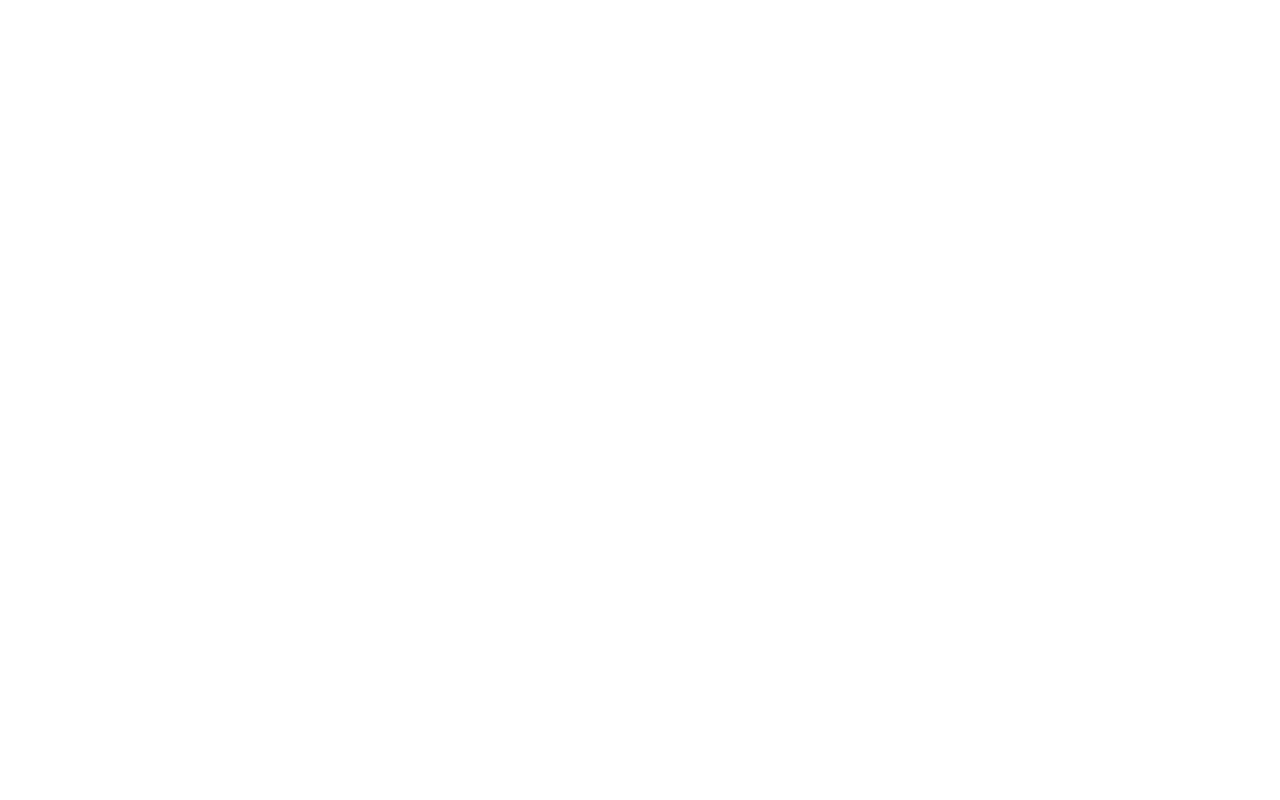
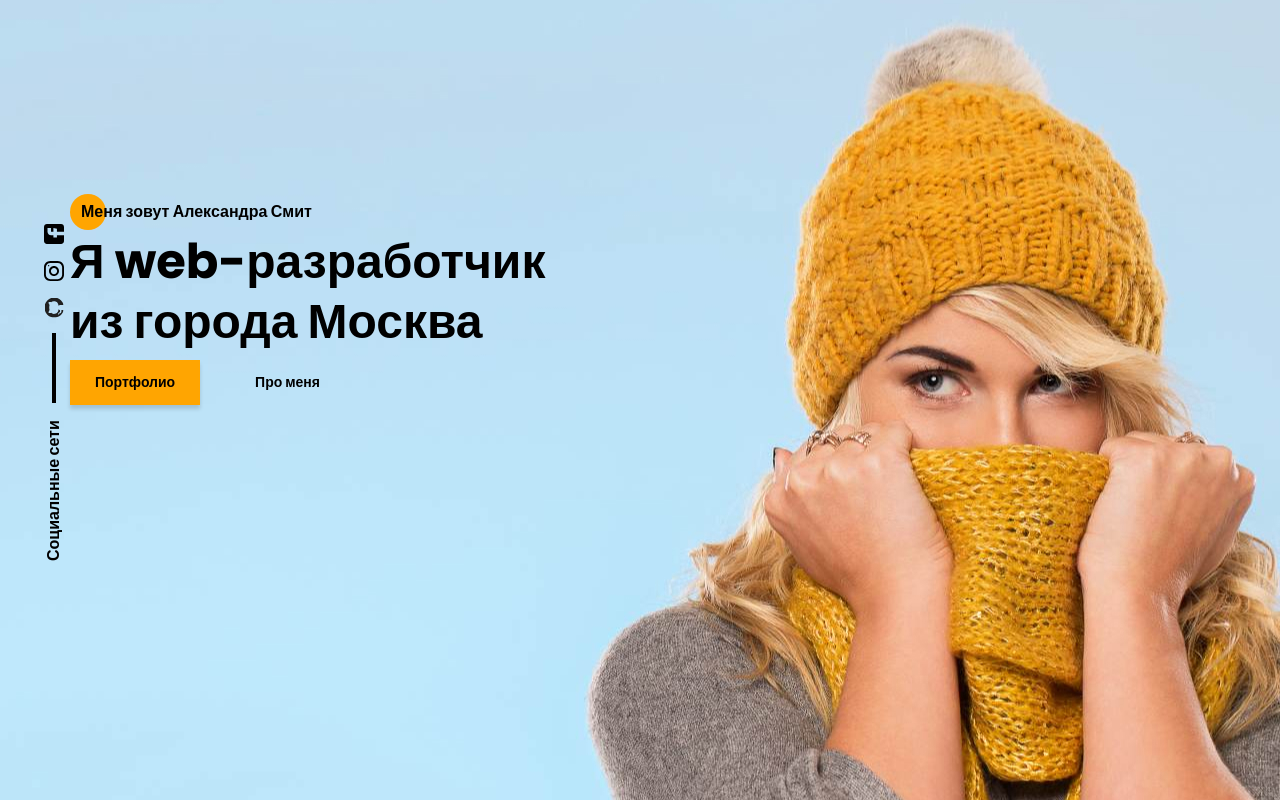
Before and after one commit to AliyevSadiq/portfolio-testing-frontend, a website: page src/index.html in a window 1280 px wide. Drawn offline with nearby package versions, Linux system fonts and the light colour scheme; files that its build step writes are made by us from their sources; files whose address does not match are found by name.

Commit message:
add promo section

```diff
--- a/src/assets/sass/base/_mixins.scss
+++ b/src/assets/sass/base/_mixins.scss
@@ -0,0 +1,14 @@
+@mixin beforeCircle{
+  &:before{
+    content: "";
+    position: absolute;
+    z-index: -1;
+    top: -25%;
+    left: 0;
+    display: block;
+    width: 36px;
+    height: 36px;
+    border-radius: 100%;
+    background-color: $main-color;
+  }
+}
--- a/src/assets/sass/base/_variables.scss
+++ b/src/assets/sass/base/_variables.scss
@@ -0,0 +1,2 @@
+$main-color: #FFA501;
+$black-color: #000;
--- /dev/null
+++ b/src/assets/sass/blocks/_buttons.scss
@@ -0,0 +1,7 @@
+.btn{
+  height: 45px;
+
+  background: $main-color;
+  padding: 12px 25px;
+  box-shadow: 0px 4px 4px rgba(0, 0, 0, 0.15);
+}
--- /dev/null
+++ b/src/assets/sass/blocks/_promo.scss
@@ -0,0 +1,30 @@
+.promo{
+  min-height: 100vh;
+  background: url("../img/main_bg.jpg") no-repeat 50% / cover;
+  padding-top: 200px;
+  &__title{
+    position: relative;
+    padding-left: 11px;
+    z-index: 1;
+    @include beforeCircle()
+  }
+  &__subtitle{
+    width: 532px;
+  }
+  &__btns{
+    display: flex;
+    width: 250px;
+    justify-content: space-between;
+    align-items: center;
+  }
+  &__link{
+    font-style: normal;
+    font-weight: 700;
+    font-size: 14px;
+    color: $black-color;
+    &:hover{
+      color: $black-color;
+      text-decoration: none;
+    }
+  }
+}
--- /dev/null
+++ b/src/assets/sass/blocks/_social.scss
@@ -0,0 +1,24 @@
+.social{
+  position: absolute;
+  top: 380px;
+  left: -115px;
+  display: flex;
+  align-items: center;
+  justify-content: space-between;
+  width: 338px;
+  transform: rotate(-90deg);
+  &__text{
+    font-weight: 700;
+    font-size: 16px;
+    color: $black-color;
+  }
+  &__divider{
+    width: 70px;
+    height: 0;
+    border: 2px solid $black-color;
+  }
+  &__link{
+    transform: rotate(90deg);
+  }
+
+}
--- /dev/null
+++ b/src/assets/sass/blocks/_title.scss
@@ -0,0 +1,14 @@
+.title{
+  font-style: normal;
+  font-weight: 700;
+  font-size: 36px;
+  color: $black-color;
+  &_fz16{
+    font-size: 16px;
+    line-height: 24px;
+  }
+  &_fz48{
+    font-size: 48px;
+    line-height: 60px;
+  }
+}
--- a/src/assets/sass/style.scss
+++ b/src/assets/sass/style.scss
@@ -6,3 +6,20 @@
     margin: 0;
     padding: 0;
 }
+.container{
+    max-width: 1140px;
+    margin: 0 auto;
+}
+
+@import "base/variables";
+@import "base/mixins";
+
+
+
+//sections
+@import "blocks/promo";
+
+//blocks
+@import "blocks/title";
+@import "blocks/buttons";
+@import "blocks/social";
--- a/src/index.html
+++ b/src/index.html
@@ -13,14 +13,17 @@
     <meta property="og:url" content="https://metatags.io/">
     <meta property="og:title" content="Мое портфолио">
     <meta property="og:description" content="Здесь вы сможете ознакомиться с моими работами и узнать больше обо мне">
-    <meta property="og:image" content="https://metatags.io/assets/meta-tags-16a33a6a8531e519cc0936fbba0ad904e52d35f34a46c97a2c9f6f7dd7d336f2.png">
+    <meta property="og:image"
+          content="https://metatags.io/assets/meta-tags-16a33a6a8531e519cc0936fbba0ad904e52d35f34a46c97a2c9f6f7dd7d336f2.png">
 
     <!-- Twitter -->
     <meta property="twitter:card" content="summary_large_image">
     <meta property="twitter:url" content="https://metatags.io/">
     <meta property="twitter:title" content="Мое портфолио">
-    <meta property="twitter:description" content="Здесь вы сможете ознакомиться с моими работами и узнать больше обо мне">
-    <meta property="twitter:image" content="https://metatags.io/assets/meta-tags-16a33a6a8531e519cc0936fbba0ad904e52d35f34a46c97a2c9f6f7dd7d336f2.png">
+    <meta property="twitter:description"
+          content="Здесь вы сможете ознакомиться с моими работами и узнать больше обо мне">
+    <meta property="twitter:image"
+          content="https://metatags.io/assets/meta-tags-16a33a6a8531e519cc0936fbba0ad904e52d35f34a46c97a2c9f6f7dd7d336f2.png">
 
     <!-- Favicon  -->
     <link rel="apple-touch-icon" sizes="57x57" href="assets/icons/favicon/apple-icon-57x57.png">
@@ -32,7 +35,7 @@
     <link rel="apple-touch-icon" sizes="144x144" href="assets/icons/favicon/apple-icon-144x144.png">
     <link rel="apple-touch-icon" sizes="152x152" href="assets/icons/favicon/apple-icon-152x152.png">
     <link rel="apple-touch-icon" sizes="180x180" href="assets/icons/favicon/apple-icon-180x180.png">
-    <link rel="icon" type="image/png" sizes="192x192"  href="assets/icons/favicon/android-icon-192x192.png">
+    <link rel="icon" type="image/png" sizes="192x192" href="assets/icons/favicon/android-icon-192x192.png">
     <link rel="icon" type="image/png" sizes="32x32" href="assets/icons/favicon/favicon-32x32.png">
     <link rel="icon" type="image/png" sizes="96x96" href="assets/icons/favicon/favicon-96x96.png">
     <link rel="icon" type="image/png" sizes="16x16" href="assets/icons/favicon/favicon-16x16.png">
@@ -44,7 +47,24 @@
     <link rel="stylesheet" href="assets/css/style.min.css">
 </head>
 <body>
+<aside class="social">
+    <div class="social__text">Социальные сети</div>
+    <div class="social__divider"></div>
+    <a href="#" class="social__link"><img src="assets/icons/social/github.svg" alt="github"></a>
+    <a href="#" class="social__link"><img src="assets/icons/social/instagram.svg" alt="instagram"></a>
+    <a href="#" class="social__link"><img src="assets/icons/social/facebook.svg" alt="facebook"></a>
+</aside>
+<section class="promo">
+    <div class="container">
+        <h1 class="promo__title title title_fz16">Меня зовут Александра Смит</h1>
+        <h3 class="promo__subtitle title title_fz48">Я web-разработчик из города Москва</h3>
+        <div class="promo__btns">
+            <a href="#" class="promo__link btn">Портфолио</a>
+            <a href="#" class="promo__link">Про меня</a>
+        </div>
+    </div>
+</section>
 
-    <script src="assets/js/script.js"></script>
+<script src="assets/js/script.js"></script>
 </body>
 </html>
```
